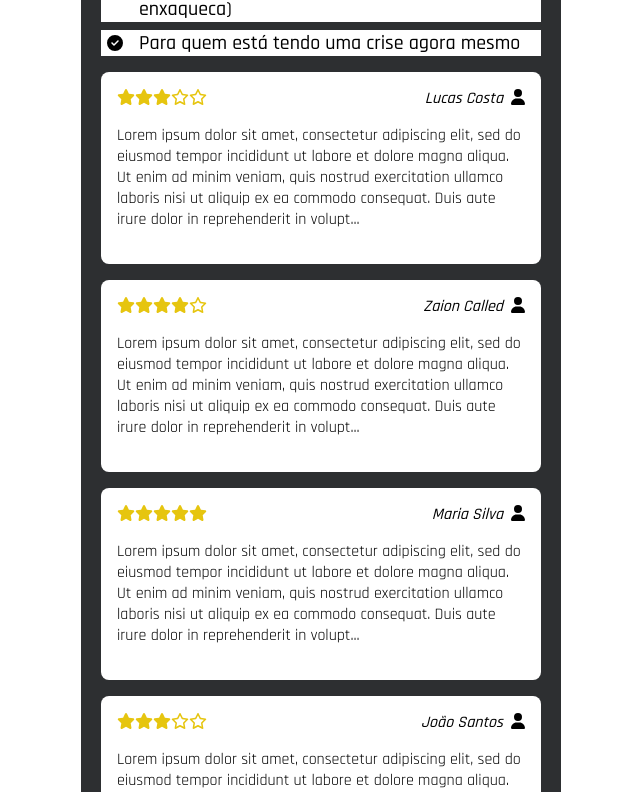
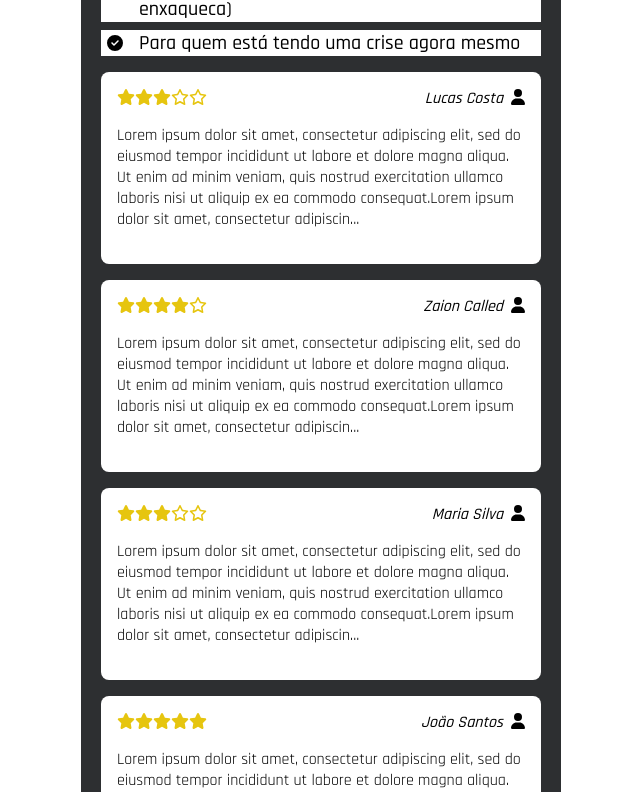
Before and after one commit to LucasCosta0117/landing-page-enxaqueca, a Vue app: page / in a window 1280 px wide. Shown: the part 4080-4872 px from the top of the page, without its empty margins (319-959 px from the left). Built offline with nearby package versions, Linux system fonts and the light colour scheme.

Commit message:
refactor: cria variáveis para armazenar o valor das propriedades dos componentes reutilizáveis do template

```diff
--- a/src/pages/HomePage.vue
+++ b/src/pages/HomePage.vue
@@ -29,16 +29,10 @@
         <h2 class="section-title text-white">O Que Você Vai Aprender:</h2>
         <div class="simple-tip-card-box">
           <simple-tip-card
-            iconName="fa-solid fa-eye"
-            textCard="Como reconhecer os gatilhos das crises"
-          />
-          <simple-tip-card
-            textCard="Estratégias práticas para reduzir os episódios de dor"
-            iconName="fa-solid fa-notes-medical"
-          />
-          <simple-tip-card
-            textCard="Quando buscar ajuda médica e identificar profissionais realmente competentes"
-            iconName="fa-brands fa-medrt"
+            v-for="(card, index) in tipCards"
+            :key="index"
+            :iconName="card.iconName"
+            :textCard="card.textCard"
           />
         </div>
       </section>
@@ -46,10 +40,9 @@
         <h2 class="section-title">Pare de Cair Nas Ciladas dos "Gurus de Internet"</h2>
         <div class="quote-card-box">
           <quote-card
-            textCard="Toma um chá disso que resolve!"
-          />
-          <quote-card
-            textCard="Ah, larga o celular que vai melhorar!"
+            v-for="(card, index) in quoteCards"
+            :key="index"
+            :textCard="card.textCard"
           />
           <p class="paragraph-text text-white">
             Você não precisa de mais palpites sem fundamento.
@@ -75,13 +68,9 @@
         </p>
         <div class="bullet-box">
           <bullet-item
-            text="Reconhecer os sinais do seu corpo."
-          />
-          <bullet-item
-            text="Fazer escolhas que melhoram seu bem-estar."
-          />
-          <bullet-item
-            text="Saber como escolher um médico que realmente te escute."
+            v-for="(item, index) in bulletItems1"
+            :key="index"
+            :text="item.text"
           />
         </div>
         <p class="paragraph-text">
@@ -107,64 +96,18 @@
         </div>
         <div class="bullet-box">
           <bullet-item
-            text="Para quem quer reconquistar um estilo de vida saudável"
-          />
-          <bullet-item
-            text="Para quem não sabe o que deve fazer para parar com as crises"
-          />
-          <bullet-item
-            text="Para quem sente desesperança sobre voltar a ter uma vida sem dores"
-          />
-          <bullet-item
-            text="Para quem viveu quadros de enxaqueca recente"
-          />
-          <bullet-item
-            text="Para quem nunca foi ao médico saber sobre sua enxaqueca"
-          />
-          <bullet-item
-            text="Para quem já foi ao médico mas não se sentiu acolhida(o)"
-          />
-          <bullet-item
-            text="Para quem comete muitos erros na dieta"
-          />
-          <bullet-item
-            text="Para quem tem a vida interrompida sempre que a crise de enxaqueca chega"
-          />
-          <bullet-item
-            text="Para quem quer despertar todo o potencial e viver uma nova vida extraordinária (com ou sem enxaqueca)"
-          />
-          <bullet-item
-            text="Para quem está tendo uma crise agora mesmo"
+            v-for="(item, index) in bulletItems2"
+            :key="index"
+            :text="item.text"
           />
         </div>
         <div class="feedback-section">
           <feedback-card
-            :rating="3"
-            :user-name="'Lucas Costa'"
-            :feedback="
-              'Lorem ipsum dolor sit amet, consectetur adipiscing elit, sed do eiusmod tempor incididunt ut labore et dolore magna aliqua. Ut enim ad minim veniam, quis nostrud exercitation ullamco laboris nisi ut aliquip ex ea commodo consequat. Duis aute irure dolor in reprehenderit in voluptate velit esse cillum dolore eu fugiat nulla pariatur. Excepteur sint occaecat cupidatat non proident, sunt in culpa qui officia deserunt mollit anim id est laborum'
-            "
-          />
-          <feedback-card
-            :rating="4"
-            :user-name="'Zaion Called'"
-            :feedback="
-              'Lorem ipsum dolor sit amet, consectetur adipiscing elit, sed do eiusmod tempor incididunt ut labore et dolore magna aliqua. Ut enim ad minim veniam, quis nostrud exercitation ullamco laboris nisi ut aliquip ex ea commodo consequat. Duis aute irure dolor in reprehenderit in voluptate velit esse cillum dolore eu fugiat nulla pariatur. Excepteur sint occaecat cupidatat non proident, sunt in culpa qui officia deserunt mollit anim id est laborum'
-            "
-          />
-          <feedback-card
-            :rating="5"
-            :user-name="'Maria Silva'"
-            :feedback="
-              'Lorem ipsum dolor sit amet, consectetur adipiscing elit, sed do eiusmod tempor incididunt ut labore et dolore magna aliqua. Ut enim ad minim veniam, quis nostrud exercitation ullamco laboris nisi ut aliquip ex ea commodo consequat. Duis aute irure dolor in reprehenderit in voluptate velit esse cillum dolore eu fugiat nulla pariatur. Excepteur sint occaecat cupidatat non proident, sunt in culpa qui officia deserunt mollit anim id est laborum'
-            "
-          />
-          <feedback-card
-            :rating="3"
-            :user-name="'João Santos'"
-            :feedback="
-              'Lorem ipsum dolor sit amet, consectetur adipiscing elit, sed do eiusmod tempor incididunt ut labore et dolore magna aliqua. Ut enim ad minim veniam, quis nostrud exercitation ullamco laboris nisi ut aliquip ex ea commodo consequat. Duis aute irure dolor in reprehenderit in voluptate velit esse cillum dolore eu fugiat nulla pariatur. Excepteur sint occaecat cupidatat non proident, sunt in culpa qui officia deserunt mollit anim id est laborum'
-            "
+            v-for="(card, index) in feedbackCards"
+            :key="index"
+            :rating="card.rating"
+            :user-name="card.userName"
+            :feedback="card.feedback"
           />
         </div>
         <div class="btn-input">
@@ -246,6 +189,63 @@ export default {
             btnSec2: '#0917c1',
             btnSec3: '#de0000'
           },
+          tipCards: [
+            {
+              iconName: 'fa-solid fa-eye',
+              textCard: 'Como reconhecer os gatilhos das crises'
+            },
+            {
+              iconName: 'fa-solid fa-notes-medical',
+              textCard: 'Estratégias práticas para reduzir os episódios de dor'
+            },
+            {
+              iconName: 'fa-brands fa-medrt',
+              textCard: 'Quando buscar ajuda médica e identificar profissionais realmente competentes'
+            }
+          ],
+          quoteCards: [
+            { textCard: 'Toma um chá disso que resolve!' },
+            { textCard: 'Ah, larga o celular que vai melhorar!' }
+          ],
+          bulletItems1: [
+            { text: 'Reconhecer os sinais do seu corpo.' },
+            { text: 'Fazer escolhas que melhoram seu bem-estar.' },
+            { text: 'Saber como escolher um médico que realmente te escute.' }
+          ],
+          bulletItems2: [
+            { text: 'Para quem quer reconquistar um estilo de vida saudável' },
+            { text: 'Para quem não sabe o que deve fazer para parar com as crises' },
+            { text: 'Para quem sente desesperança sobre voltar a ter uma vida sem dores' },
+            { text: 'Para quem viveu quadros de enxaqueca recente' },
+            { text: 'Para quem nunca foi ao médico saber sobre sua enxaqueca' },
+            { text: 'Para quem já foi ao médico mas não se sentiu acolhida(o)' },
+            { text: 'Para quem comete muitos erros na dieta' },
+            { text: 'Para quem tem a vida interrompida sempre que a crise de enxaqueca chega' },
+            { text: 'Para quem quer despertar todo o potencial e viver uma nova vida extraordinária (com ou sem enxaqueca)' },
+            { text: 'Para quem está tendo uma crise agora mesmo' }
+          ],
+          feedbackCards: [
+            {
+              rating: 3,
+              userName: 'Lucas Costa',
+              feedback: 'Lorem ipsum dolor sit amet, consectetur adipiscing elit, sed do eiusmod tempor incididunt ut labore et dolore magna aliqua. Ut enim ad minim veniam, quis nostrud exercitation ullamco laboris nisi ut aliquip ex ea commodo consequat.Lorem ipsum dolor sit amet, consectetur adipiscing elit, sed do eiusmod tempor incididunt ut labore et dolore magna aliqua. Ut enim ad minim veniam, quis nostrud exercitation ullamco laboris nisi ut aliquip ex ea commodo consequat.'
+            },
+            {
+              rating: 4,
+              userName: 'Zaion Called',
+              feedback: 'Lorem ipsum dolor sit amet, consectetur adipiscing elit, sed do eiusmod tempor incididunt ut labore et dolore magna aliqua. Ut enim ad minim veniam, quis nostrud exercitation ullamco laboris nisi ut aliquip ex ea commodo consequat.Lorem ipsum dolor sit amet, consectetur adipiscing elit, sed do eiusmod tempor incididunt ut labore et dolore magna aliqua. Ut enim ad minim veniam, quis nostrud exercitation ullamco laboris nisi ut aliquip ex ea commodo consequat.'
+            },
+            {
+              rating: 3,
+              userName: 'Maria Silva',
+              feedback: 'Lorem ipsum dolor sit amet, consectetur adipiscing elit, sed do eiusmod tempor incididunt ut labore et dolore magna aliqua. Ut enim ad minim veniam, quis nostrud exercitation ullamco laboris nisi ut aliquip ex ea commodo consequat.Lorem ipsum dolor sit amet, consectetur adipiscing elit, sed do eiusmod tempor incididunt ut labore et dolore magna aliqua. Ut enim ad minim veniam, quis nostrud exercitation ullamco laboris nisi ut aliquip ex ea commodo consequat.'
+            },
+            {
+              rating: 5,
+              userName: 'João Santos',
+              feedback: 'Lorem ipsum dolor sit amet, consectetur adipiscing elit, sed do eiusmod tempor incididunt ut labore et dolore magna aliqua. Ut enim ad minim veniam, quis nostrud exercitation ullamco laboris nisi ut aliquip ex ea commodo consequat.Lorem ipsum dolor sit amet, consectetur adipiscing elit, sed do eiusmod tempor incididunt ut labore et dolore magna aliqua. Ut enim ad minim veniam, quis nostrud exercitation ullamco laboris nisi ut aliquip ex ea commodo consequat.'
+            },
+          ],
           github: 'https://github.com/LucasCosta0117'
         }
     }
```
